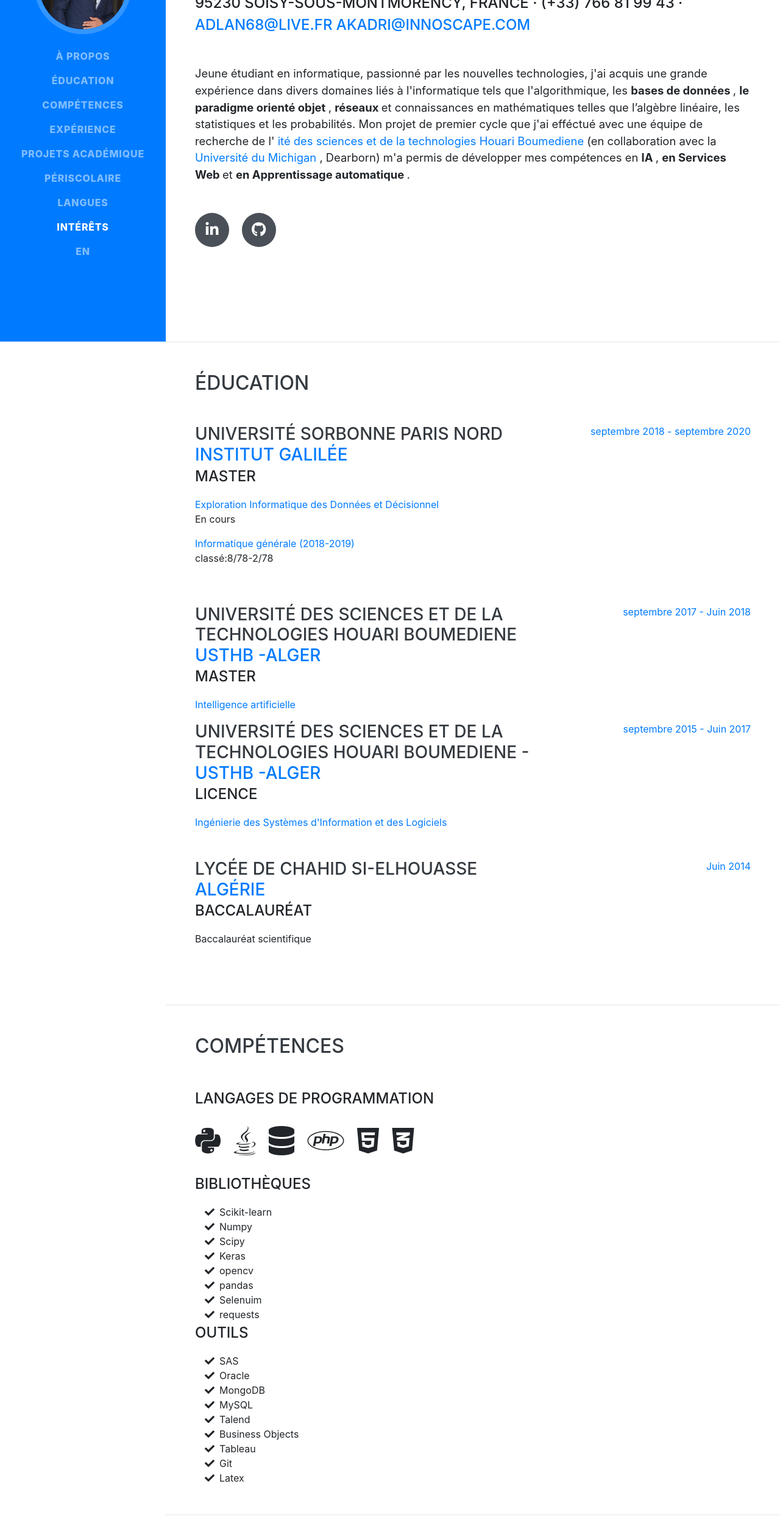
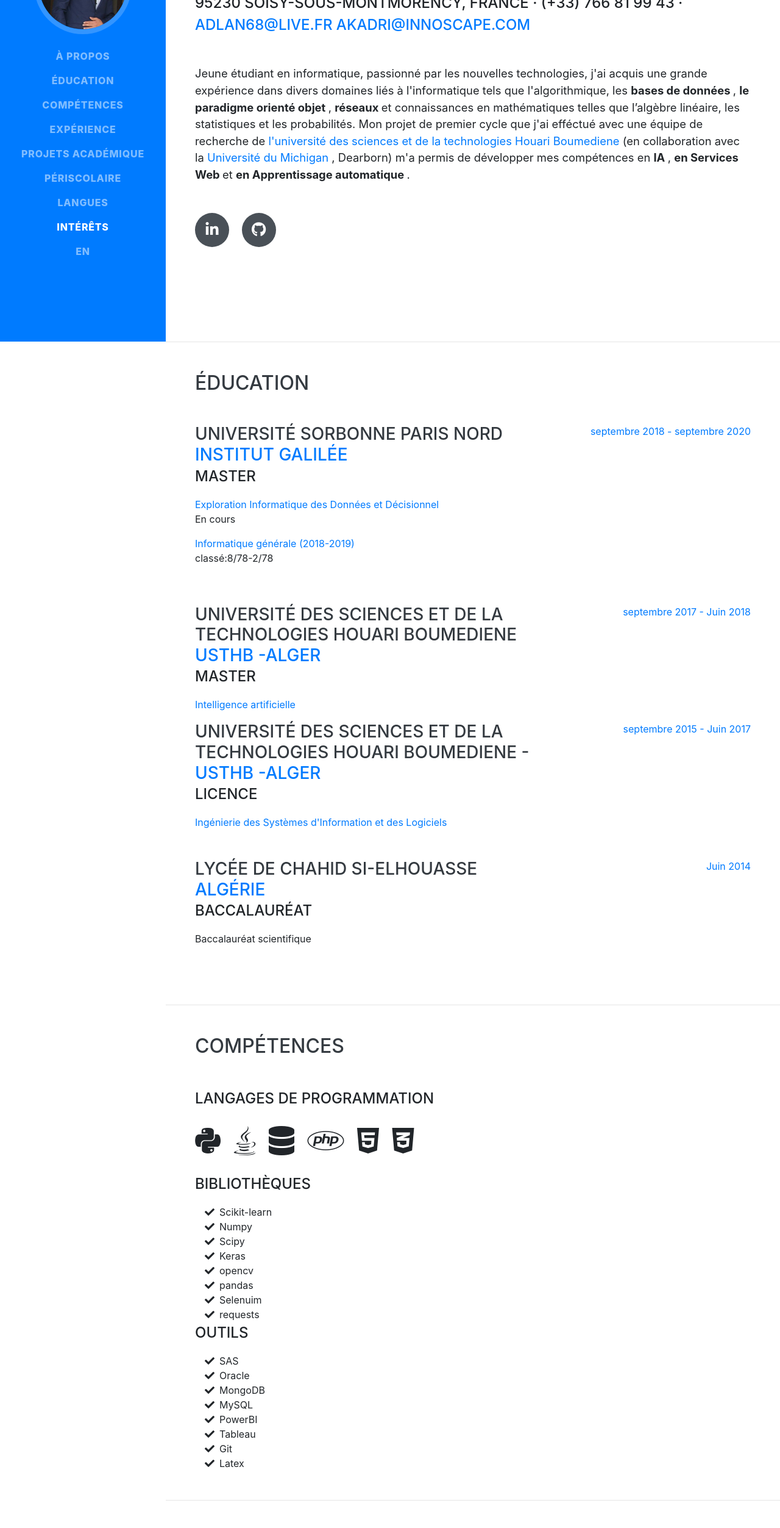
Before and after one commit to adlaneKadri/adlanekadri.github.io, a website with bundled scripts: page frenchResume.html in a window 1280 px wide. Shown: the part 240-2745 px from the top of the page at 61% size. Built offline with nearby package versions, Linux system fonts and the light colour scheme; a web font is replaced by a local one.

Commit message:
Update frenchResume.html

```diff
--- a/frenchResume.html
+++ b/frenchResume.html
@@ -81,8 +81,8 @@
           <a href="mailto:name@email.com">adlan68@live.fr</a>
           <a href="mailto:name@email.com">akadri@innoscape.com</a>
         </div>
-        <p class="lead mb-5">Jeune étudiant en informatique, passionné par les nouvelles technologies, j'ai acquis une grande expérience dans divers domaines liés à l'informatique tels que l'algorithmique, les <strong> bases de données </strong>, <strong> le paradigme orienté objet </strong>, <strong> réseaux </strong> et connaissances en mathématiques telles que l’algèbre linéaire, les statistiques et les probabilités. Mon projet de premier cycle que j'ai efféctué avec une équipe de recherche de l'<a href="https://www.usthb.dz/fr">
-          ité des sciences et de la technologies Houari Boumediene </a>(en collaboration avec la <a href="https://cse.engin.umich.edu/"> Université du Michigan </a>, Dearborn) m'a permis de développer mes compétences en <strong> IA </strong>, <strong>en Services Web </strong> et <strong> en Apprentissage automatique </strong>.</p>
+        <p class="lead mb-5">Jeune étudiant en informatique, passionné par les nouvelles technologies, j'ai acquis une grande expérience dans divers domaines liés à l'informatique tels que l'algorithmique, les <strong> bases de données </strong>, <strong> le paradigme orienté objet </strong>, <strong> réseaux </strong> et connaissances en mathématiques telles que l’algèbre linéaire, les statistiques et les probabilités. Mon projet de premier cycle que j'ai efféctué avec une équipe de recherche de <a href="https://www.usthb.dz/fr">
+          l'université des sciences et de la technologies Houari Boumediene </a>(en collaboration avec la <a href="https://cse.engin.umich.edu/"> Université du Michigan </a>, Dearborn) m'a permis de développer mes compétences en <strong> IA </strong>, <strong>en Services Web </strong> et <strong> en Apprentissage automatique </strong>.</p>
         <div class="social-icons">
           <a href="https://www.linkedin.com/in/adlan-kadri-788b66138/">
             <i class="fab fa-linkedin-in"></i>
@@ -266,11 +266,7 @@
           </li>
           <li>
             <i class="fa-li fa fa-check"></i>
-             Talend
-          </li>
-          <li>
-            <i class="fa-li fa fa-check"></i>
-             Business Objects
+             PowerBI
           </li>
           <li>
             <i class="fa-li fa fa-check"></i>
```
